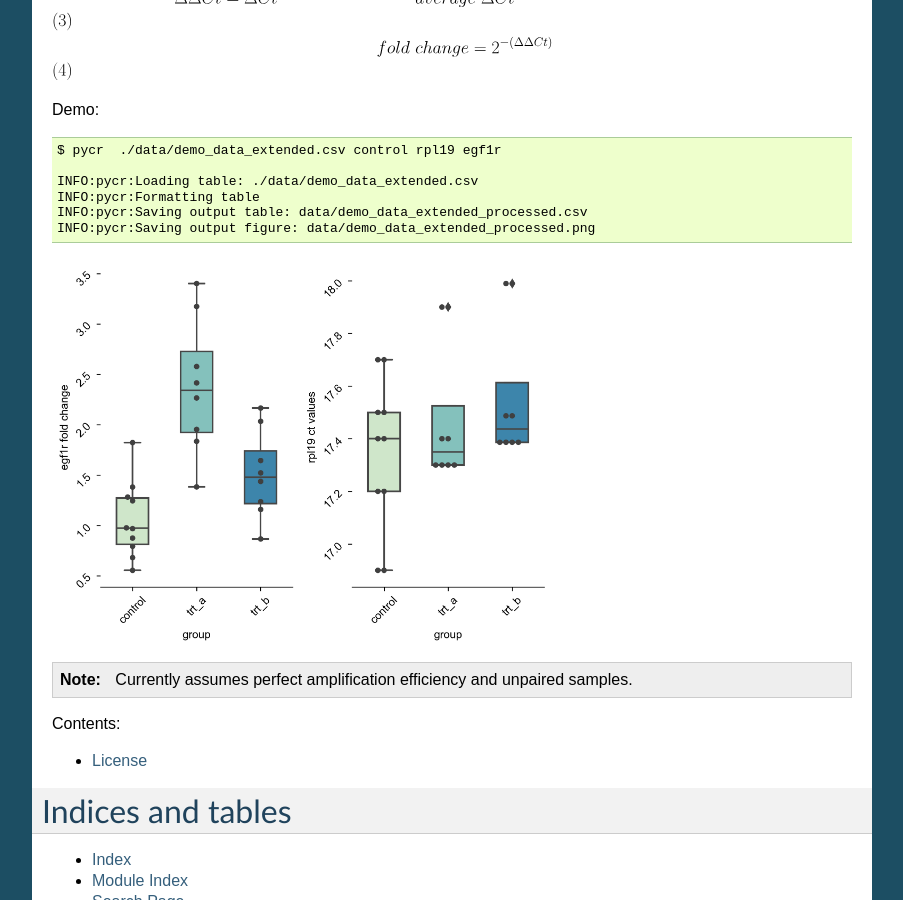
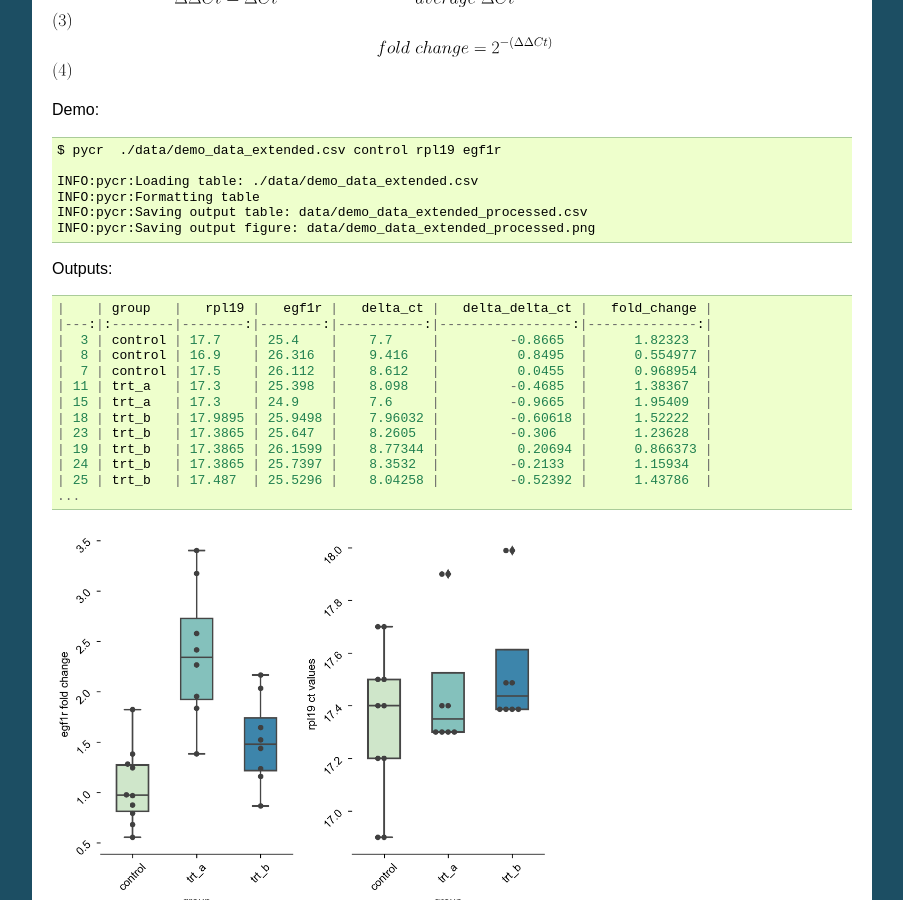
Before and after one commit to patrickmlong/pycr, a Sphinx documentation site: the page built from docs/index.rst, in a window 1280 px wide and 900 px high, scrolled down 778 px. Shown: the whole window, without its empty margins (198-1101 px from the left). Built offline with Sphinx 7.4.7, drawn with Linux system fonts in a browser that asks for light colours.

Commit message:
Update index.rst

```diff
--- a/docs/index.rst
+++ b/docs/index.rst
@@ -48,6 +48,23 @@ Demo::
     INFO:pycr:Saving output figure: data/demo_data_extended_processed.png
 
 
+Outputs::
+
+    |    | group   |   rpl19 |   egf1r |   delta_ct |   delta_delta_ct |   fold_change |
+    |---:|:--------|--------:|--------:|-----------:|-----------------:|--------------:|
+    |  3 | control | 17.7    | 25.4    |    7.7     |         -0.8665  |      1.82323  |
+    |  8 | control | 16.9    | 26.316  |    9.416   |          0.8495  |      0.554977 |
+    |  7 | control | 17.5    | 26.112  |    8.612   |          0.0455  |      0.968954 |
+    | 11 | trt_a   | 17.3    | 25.398  |    8.098   |         -0.4685  |      1.38367  |
+    | 15 | trt_a   | 17.3    | 24.9    |    7.6     |         -0.9665  |      1.95409  |
+    | 18 | trt_b   | 17.9895 | 25.9498 |    7.96032 |         -0.60618 |      1.52222  |
+    | 23 | trt_b   | 17.3865 | 25.647  |    8.2605  |         -0.306   |      1.23628  |
+    | 19 | trt_b   | 17.3865 | 26.1599 |    8.77344 |          0.20694 |      0.866373 |
+    | 24 | trt_b   | 17.3865 | 25.7397 |    8.3532  |         -0.2133  |      1.15934  |
+    | 25 | trt_b   | 17.487  | 25.5296 |    8.04258 |         -0.52392 |      1.43786  |
+    ...
+
+
 .. image:: ../images/demo_data_extended_processed.png
   :width: 500
   :alt: Demo visualization
```
